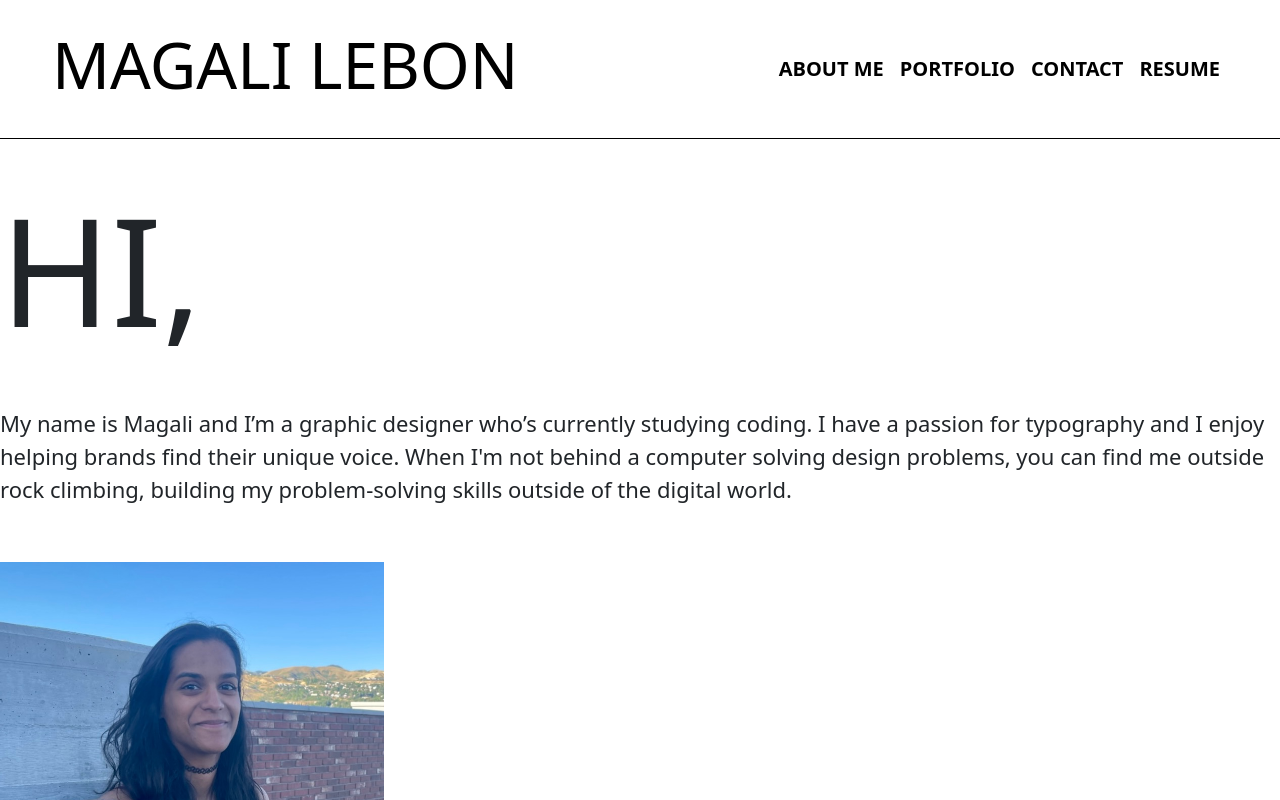
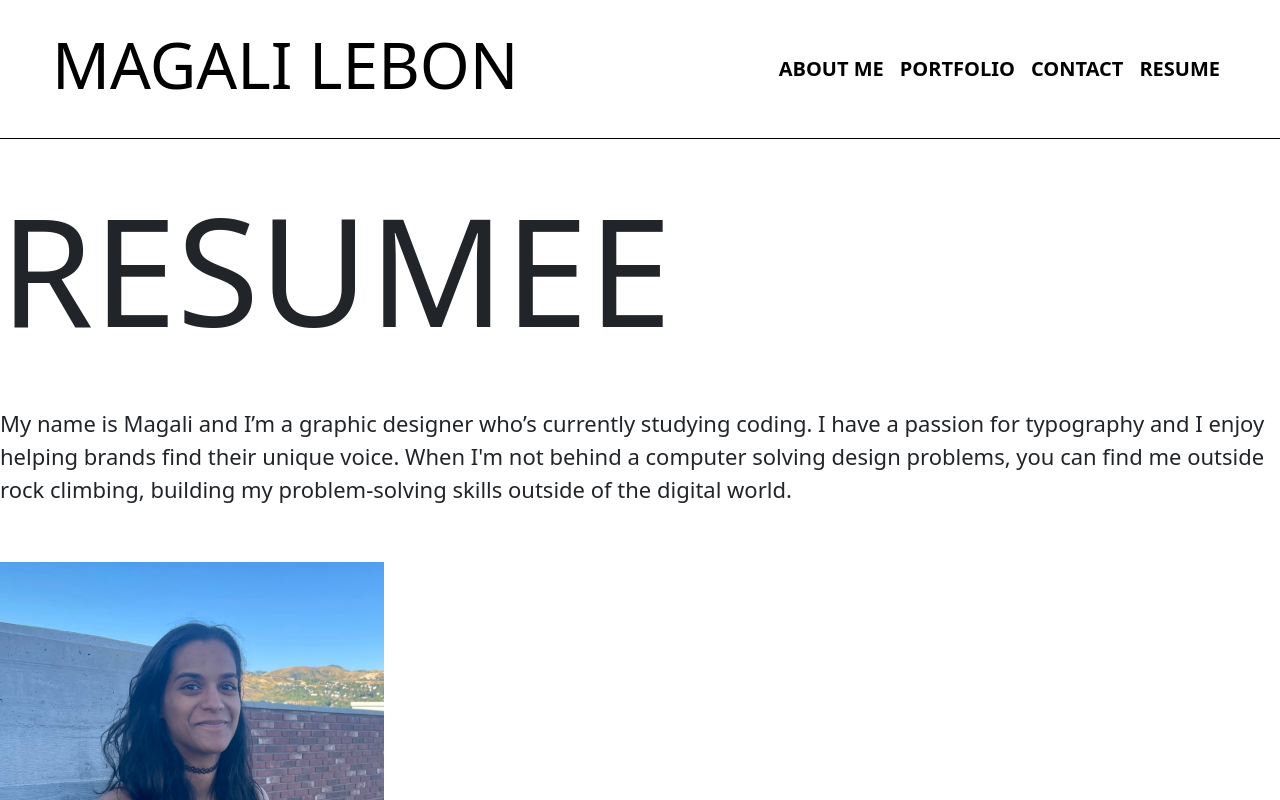
Before and after one commit to maglb/React-Portfolio, a React (Vite) app: page /resume in a window 1280 px wide. Shown: the top 800 px of the page. Built offline with nearby package versions, Linux system fonts and the light colour scheme.

Commit message:
Title changed

```diff
--- a/src/pages/ResumePage.jsx
+++ b/src/pages/ResumePage.jsx
@@ -3,7 +3,7 @@ export default function ResumePage() {
   return (
     <section id="resume">
       <div className="mydescription">
-        <h2>Hi,</h2>
+        <h2>Resumee</h2>
         <p id="mystory">
           My name is Magali and I’m a graphic designer who’s currently studying
           coding. I have a passion for typography and I enjoy helping brands
```
